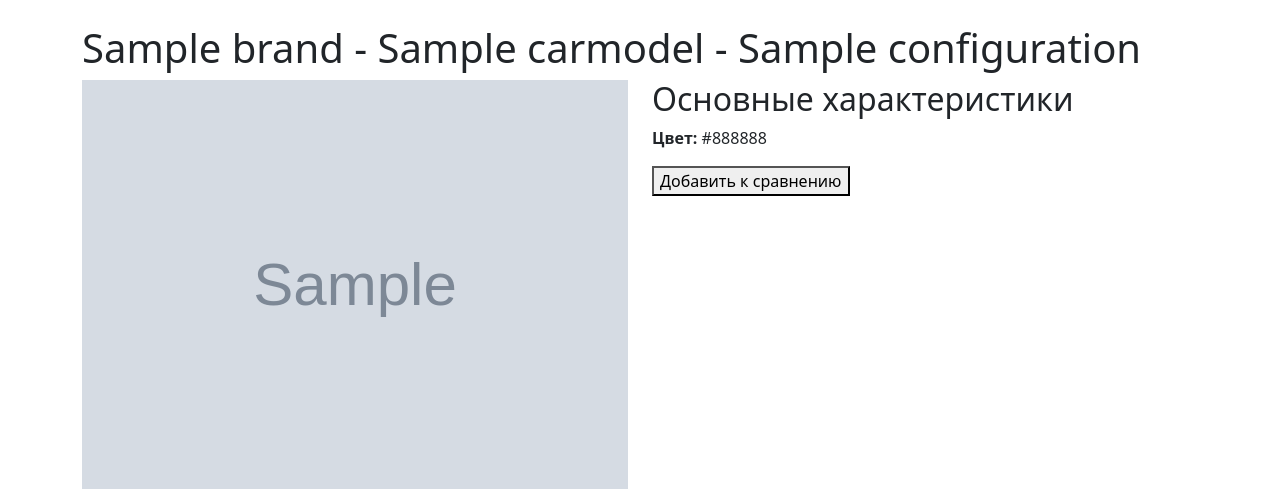
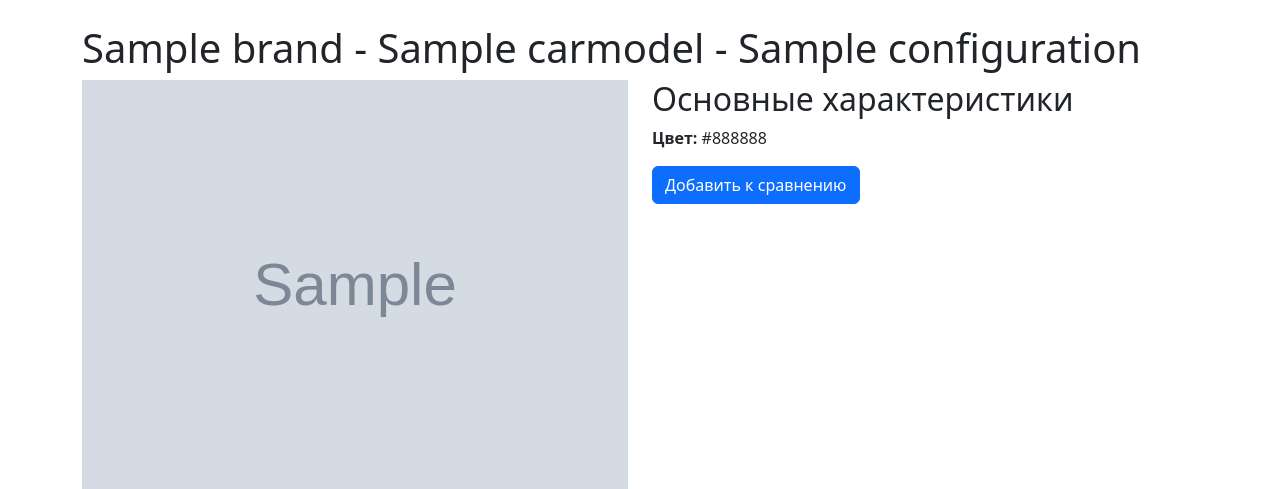
Before and after one commit to ID-Meloman/CartoLog, a Django app: page /1/ in a window 1280 px wide. Shown: the part 74-563 px from the top of the page. Run offline with Django 5.2, Linux system fonts and the light colour scheme; tables that the repository leaves empty hold one stand-in row (values such as "Sample post"); grey boxes marked "Sample" are stand-in pictures.

Commit message:
на 75% реализовано сравнение, нет подсветки отличающихся значений, нет дизайна, обновлена модель- добавлена таблица для сравнения, кнопка для добавления автомобиля к сравнению на странице car_detail работает как для добавления так и для удаления

```diff
--- a/main/templates/main/car_detail.html
+++ b/main/templates/main/car_detail.html
@@ -40,7 +40,7 @@
     <!-- Другие характеристики -->
     <form action="{% url 'toggle_comparison' car.id %}" method="post">
     {% csrf_token %}
-    <button type="submit">
+    <button type="submit" class="btn {% if car in user.comparison_set.all %}btn-danger{% else %}btn-primary{% endif %}">
         {% if car in user.comparison_set.all %}
             Убрать из сравнения
         {% else %}
@@ -48,6 +48,7 @@
         {% endif %}
     </button>
 </form>
+
 </div>
 
 
```
